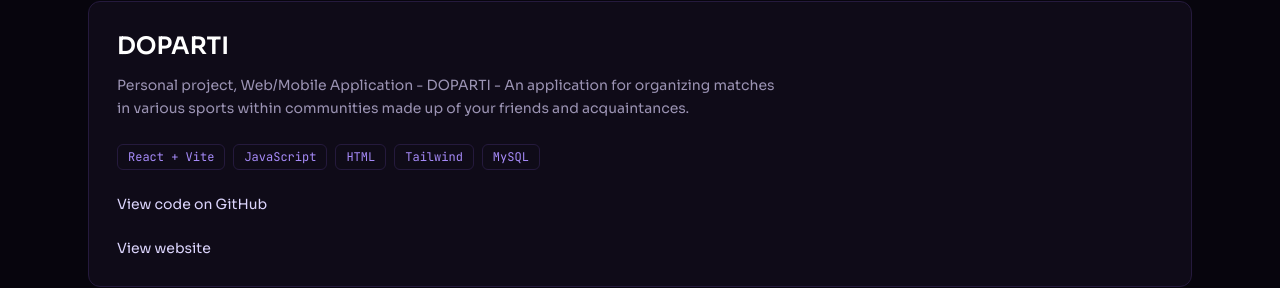
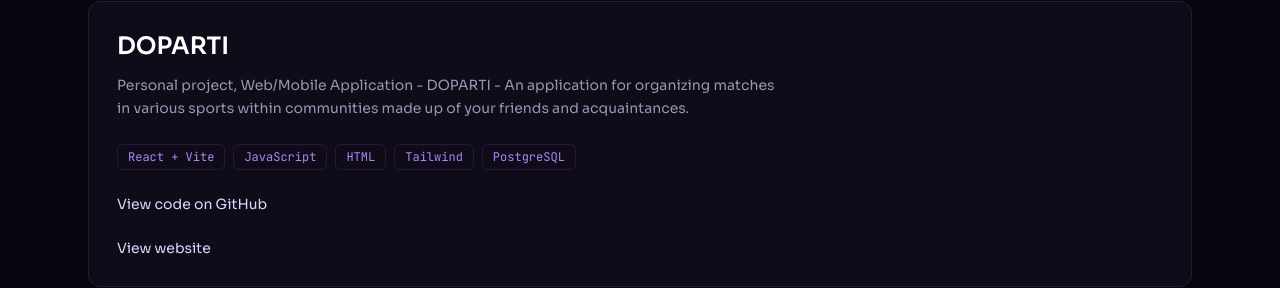
Before and after one commit to MateeGonzaa/miPortafolio, a React (Vite) app: page / in a window 1280 px wide. Shown: the part 1446-1734 px from the top of the page. Built offline with nearby package versions, Linux system fonts and the light colour scheme.

Commit message:
update data,js

```diff
--- a/src/data.js
+++ b/src/data.js
@@ -18,7 +18,7 @@ export const projects = [
       es: "Proyecto personal, Aplicacion Web/Mobile - DOPARTI - Una app para organizar partidos de distintos deportes entre comunidades formadas por tus amigos y conocidos",
       en: "Personal project, Web/Mobile Application - DOPARTI - An application for organizing matches in various sports within communities made up of your friends and acquaintances.",
     },
-    tags: ["React + Vite", "JavaScript", "HTML", "Tailwind", "MySQL"],
+    tags: ["React + Vite", "JavaScript", "HTML", "Tailwind", "PostgreSQL"],
     web: "https://doparti-app.vercel.app/",
     repo: "https://github.com/MateeGonzaa/DOPARTI-APP",
   },
@@ -78,6 +78,6 @@ export const projects = [
 
 export const stack = {
   frontend: ["React", "Next.js", "Tailwind CSS", "JavaScript", "HTML5", "CSS3", "Bootstrap", "UnoCSS"],
-  backend: ["Python", "Flask", "Django", "Node.js", "MySQL"],
+  backend: ["Python", "Flask", "Django", "Node.js", "MySQL", "PostgreSQL"],
   tools: ["Git", "GitHub", "Figma", "Vercel", "npm", "Linux", "Arduino"],
 };
```
